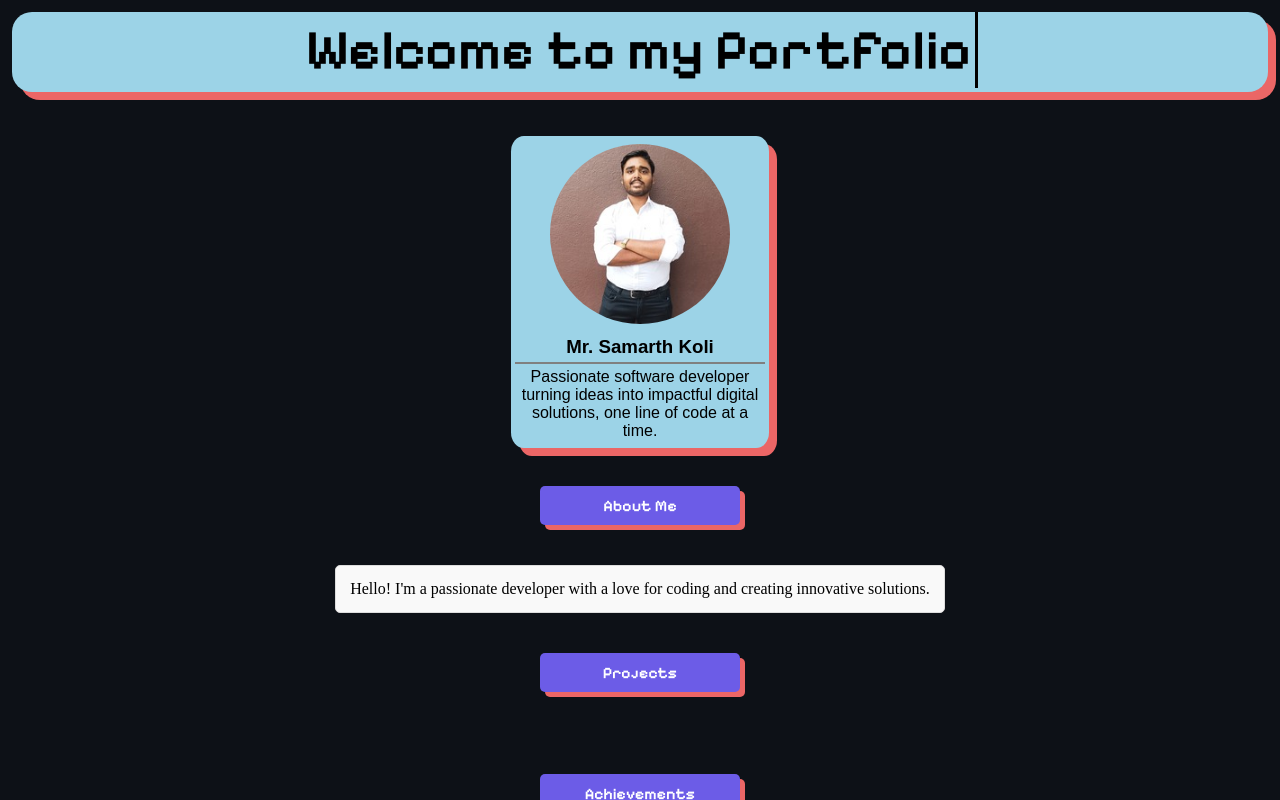
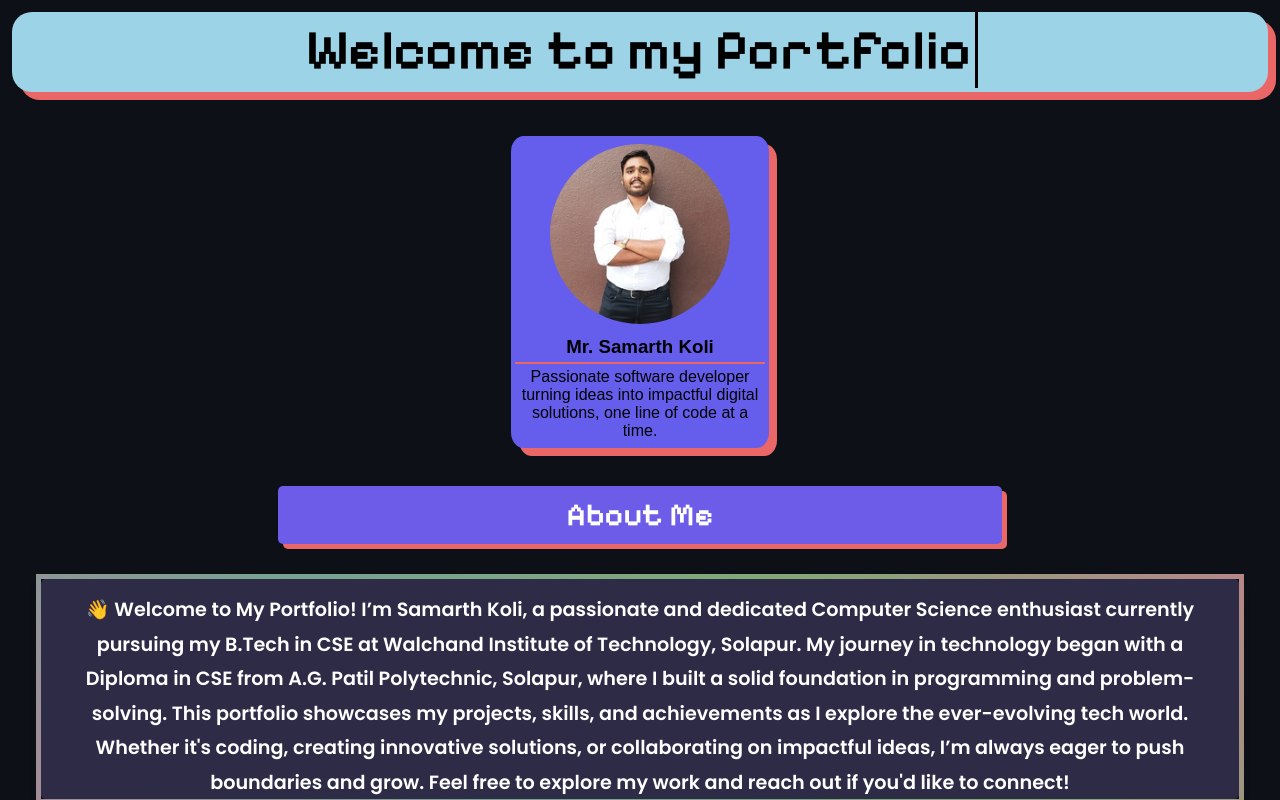
Before and after one commit to SamarthKoli/My-Portfolio, a React (Vite) app: page / in a window 1280 px wide. Both pictures are taken after a click on the button "About Me". Shown: the top 800 px of the page. Built offline with nearby package versions, Linux system fonts and the light colour scheme.

Commit message:
Improved info-container design

```diff
--- a/src/InfoContainer.jsx
+++ b/src/InfoContainer.jsx
@@ -21,7 +21,15 @@ function AboutMeButton() {
           activeSection === "aboutMe" ? "show" : ""
         }`}
       >
-        <p>Hello! I'm a passionate developer with a love for coding and creating innovative solutions.</p>
+        <p>
+
+👋 Welcome to My Portfolio!
+I’m Samarth Koli, a passionate and dedicated Computer Science enthusiast currently pursuing my B.Tech in CSE at Walchand Institute of Technology, Solapur. My journey in technology began with a Diploma in CSE from A.G. Patil Polytechnic, Solapur, where I built a solid foundation in programming and problem-solving.
+
+This portfolio showcases my projects, skills, and achievements as I explore the ever-evolving tech world. Whether it's coding, creating innovative solutions, or collaborating on impactful ideas, I’m always eager to push boundaries and grow.
+
+Feel free to explore my work and reach out if you'd like to connect!</p>
+
       </div>
 
       <button
--- a/src/index.css
+++ b/src/index.css
@@ -1,5 +1,5 @@
 @import url("https://fonts.googleapis.com/css2?family=Pixelify+Sans:wght@400..700&display=swap");
-
+@import url('https://fonts.googleapis.com/css2?family=Poppins:ital,wght@0,100;0,200;0,300;0,400;0,500;0,600;0,700;0,800;0,900;1,100;1,200;1,300;1,400;1,500;1,600;1,700;1,800;1,900&display=swap');
 * {
   margin: 0;
   padding: 4px;
@@ -63,7 +63,7 @@ body {
 
 
 .Profile-container{
-  background-color: hsl(196, 61%, 76%);
+  background-color:hsl(243, 80%, 65%);  ;
   color: black;
   box-shadow: 8px 8px hsl(0, 77%, 66%);
   margin-top: 40px;
@@ -80,7 +80,7 @@ body {
 
   height: 0.1px;
   padding: 0;
-  border: 1px solid grey ;
+  border: 0.5px solid hsl(0, 77%, 66%) ;
 }
 
 
@@ -121,7 +121,7 @@ body {
   justify-content: center;
   align-items: center;
   flex-direction: column;
-  gap: 20px;
+  gap: 10px;
 
 }
 
@@ -129,6 +129,7 @@ body {
 
 
 .info-container {
+
   margin: 20px;
 }
 
@@ -136,10 +137,9 @@ body {
   font-family: "Pixelify Sans", serif;
   font-optical-sizing: auto;
   font-weight: 600;
-  font-size: 12rem;
   font-style: normal;
   border-radius: 10%;
-  width: 200px;
+  width: 60%;
   background-color: hsl(196, 61%, 76%);
   box-shadow: 5px 5px hsl(0, 77%, 66%);
   border: none;
@@ -150,7 +150,7 @@ body {
   border: none;
   border-radius: 5px;
   cursor: pointer;
-  font-size: 16px;
+  font-size: 2rem;
 }
 
 .AboutMeButton:hover {
@@ -161,22 +161,66 @@ body {
 }
 
 .dropdown-content {
+
   margin: 10px auto;
-  padding: 0 10px;
-  border: 1px solid #ddd;
-  border-radius: 5px;
-  background-color: #f9f9f9;
+  padding: 20px;
+  font-size: larger;
+  border-radius: 10px;
+  background-color: #2e2b47; /* Optional dark background */
   max-height: 0;
+  box-shadow: 0px 4px 6px rgba(0, 0, 0, 0.1);
   overflow: hidden;
   transition: max-height 0.3s ease-in-out, padding 0.3s ease-in-out;
-  text-align: left;
+  text-align:center;
   opacity: 0;
+  font-family: "Poppins", serif;
+  font-weight: 600;
+  font-style: normal;
+  scroll-behavior: smooth;
+  scrollbar-width: none;
+  color: white;
+   /* Gradient border animation */
+   background: #2e2b47; /* same as background color */
+   border: 5px solid transparent;
+   background-clip: padding-box;
+   animation: rgb-running-border 8s linear infinite; /* RGB running light animation */
+}
+.dropdown-content p{
+  line-height: 1.8;
 }
 
 .dropdown-content.show {
   max-height: 200px; /* Adjust based on your content size */
   padding: 10px;
   opacity: 1;
+}
+/* Keyframes for running RGB light around the border */
+@keyframes rgb-running-border {
+  0% {
+    border-image: linear-gradient(45deg, rgba(255, 182, 193, 0.7), rgba(173, 216, 230, 0.7), rgba(144, 238, 144, 0.7), rgba(255, 223, 186, 0.7)) 1;
+  }
+  25% {
+    border-image: linear-gradient(45deg, rgba(173, 216, 230, 0.7), rgba(144, 238, 144, 0.7), rgba(255, 223, 186, 0.7), rgba(255, 105, 180, 0.7)) 1;
+  }
+  50% {
+    border-image: linear-gradient(45deg, rgba(144, 238, 144, 0.7), rgba(255, 223, 186, 0.7), rgba(255, 105, 180, 0.7), rgba(173, 216, 230, 0.7)) 1;
+  }
+  75% {
+    border-image: linear-gradient(45deg, rgba(255, 223, 186, 0.7), rgba(255, 105, 180, 0.7), rgba(173, 216, 230, 0.7), rgba(144, 238, 144, 0.7)) 1;
+  }
+  100% {
+    border-image: linear-gradient(45deg, rgba(255, 105, 180, 0.7), rgba(255, 182, 193, 0.7), rgba(173, 216, 230, 0.7), rgba(144, 238, 144, 0.7)) 1;
+  }
+}
+
+
+@media (max-width: 768px) {
+  .dropdown-content{
+    overflow: auto;
+  }
+  .AboutMeButton{
+    font-size: 1.2rem;
+  }
 }
 
 
```
